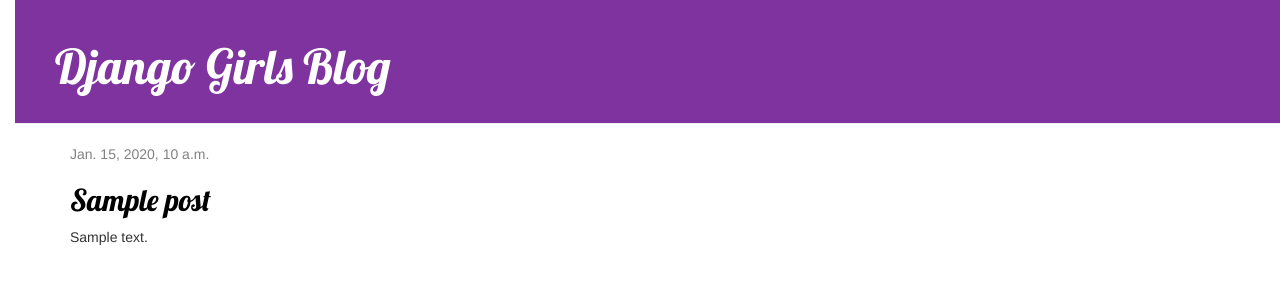
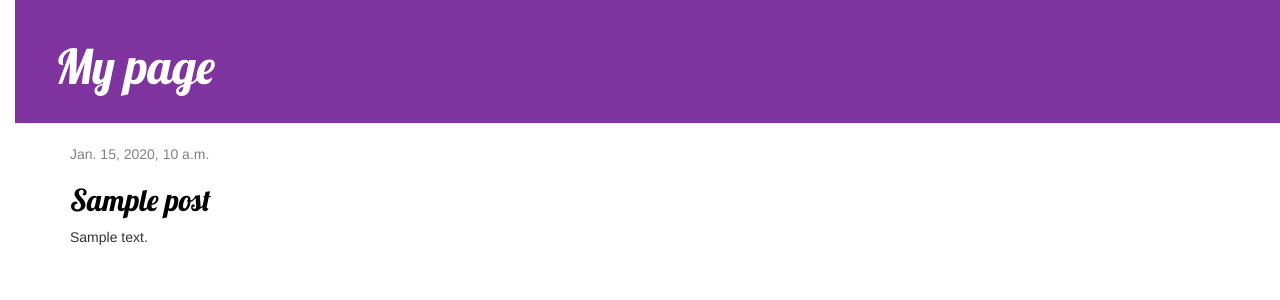
Before and after one commit to priyankahsirvi/my-first-blogg, a Django app: template blog/templates/blog/post_list.html in a window 1280 px wide. Shown: the top 300 px of the page. Run offline with Django 3.2, Linux system fonts and the light colour scheme; the template is opened without the code that fills it: most values are stand-ins (such as "Sample title", 1, 10 or a date in 2020); some libraries are stand-ins or nearby versions.

Commit message:
Modified

```diff
--- a/blog/templates/blog/base.html
+++ b/blog/templates/blog/base.html
@@ -1,7 +1,7 @@
 {% load static %}
 <html>
     <head>
-      <title>Django Girls blog</title>
+      <title>Pri</title>
       <link rel="stylesheet" href="//maxcdn.bootstrapcdn.com/bootstrap/3.2.0/css/bootstrap.min.css">
 <link rel="stylesheet" href="//maxcdn.bootstrapcdn.com/bootstrap/3.2.0/css/bootstrap-theme.min.css">
 <link href="//fonts.googleapis.com/css?family=Lobster&subset=latin,latin-ext" rel="stylesheet" type="text/css">
@@ -11,7 +11,7 @@
     <body>
       <body>
   <div class="page-header">
-      <h1><a href="/">Django Girls Blog</a></h1>
+      <h1><a href="/">My page</a></h1>
   </div>
   <div class="content container">
       <div class="row">
```
